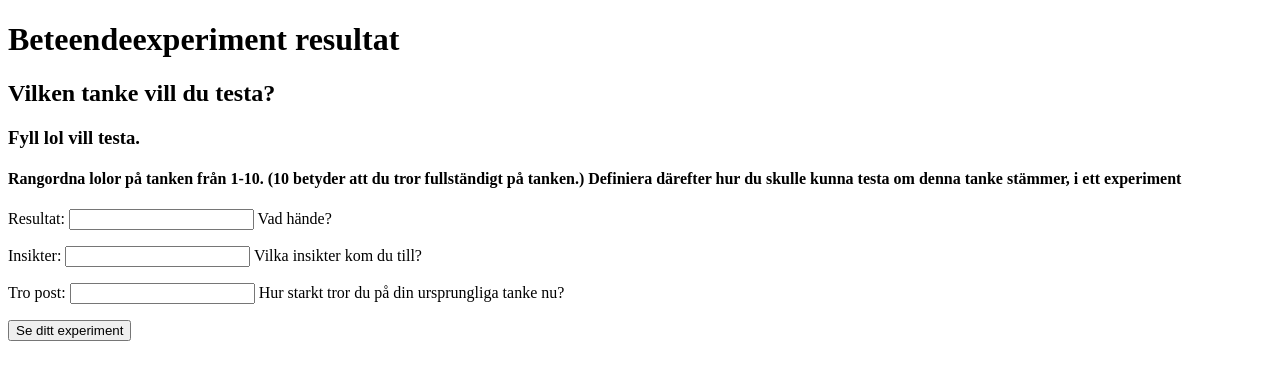
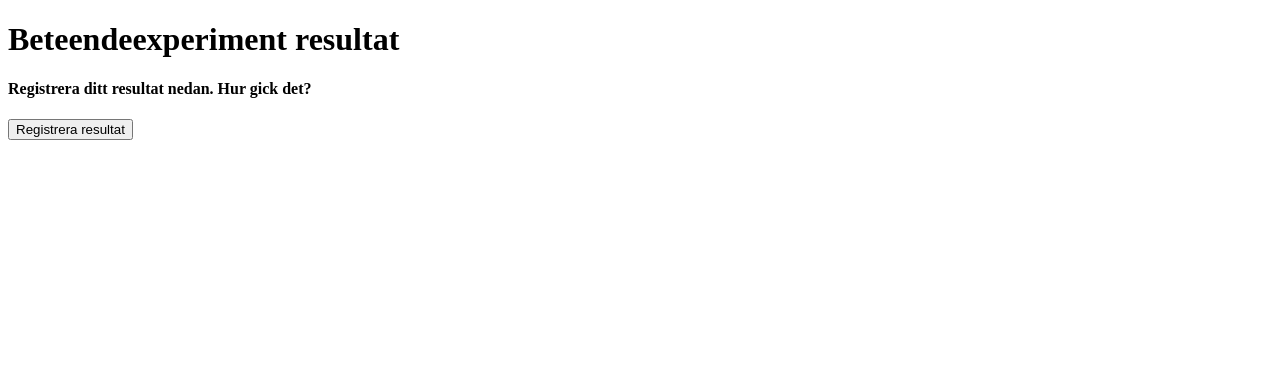
Before and after one commit to MamduhKod/KBT, a Django app: template kbt_app/experiments/templates/experiments/record_result.html in a window 1280 px wide. Shown: the top 380 px of the page. Run offline with Django 5.2, Linux system fonts and the light colour scheme; the template is opened without the code that fills it: values that come from a table or form of the project are taken from there, others are empty.

Commit message:
Fixing the view for recording experiment results

```diff
--- a/kbt_app/experiments/forms.py
+++ b/kbt_app/experiments/forms.py
@@ -3,7 +3,7 @@ from .models import ExperimentResultat
 
 #not used rn.
 
-class ExperimentResultForm(forms.ModelForm):
+class RegistreraResultat(forms.Form):
     class Meta:
         model = ExperimentResultat
         fields = ('resultat', 'insikter', 'tro_post')
--- a/kbt_app/experiments/templates/experiments/Index.html
+++ b/kbt_app/experiments/templates/experiments/Index.html
@@ -17,6 +17,7 @@
   <a href="{% url 'Detail' experiment.id %}">{{ experiment.negativ_tanke }}</a>
   <div class="experiment-item">
     <p> {{ experiment.datum }}</p>
+    <a href="{% url 'Registrera' experiment.pk %}">Record Result</a>
 
 {% empty %}
   <p>Skapa ett första beteendeexperiment genom att trycka på knappen "Skapa nytt experiment".</p>
--- a/kbt_app/experiments/templates/experiments/record_result.html
+++ b/kbt_app/experiments/templates/experiments/record_result.html
@@ -8,12 +8,10 @@
 <body>
 
     <h1>Beteendeexperiment resultat</h1>
-    <h2>Vilken tanke vill du testa?</h2>
-    <h3>Fyll lol vill testa. </h3>
-    <h4> Rangordna lolor på tanken från 1-10. (10 betyder att du tror fullständigt på tanken.)
-      Definiera därefter hur du skulle kunna testa om denna tanke stämmer, i ett experiment</h4>
+
+    <h4> Registrera ditt resultat nedan. Hur gick det?</h4>
     <form method="post">
       {% csrf_token %}
       {{ form.as_p }}
-      <button type="submit">Se ditt experiment</button>
+      <button type="submit">Registrera resultat</button>
     </form>
--- a/kbt_app/experiments/urls.py
+++ b/kbt_app/experiments/urls.py
@@ -1,13 +1,11 @@
 from django.urls import path
 
 from . import views
-from .views import ExperimentPlanView, ExperimentResultatView
+from .views import ExperimentPlanView
 
 urlpatterns = [
     path("", views.Index, name="Index"),
     path('<int:experiment_id>/',views.Detail, name='Detail'),
     path("skapa/",ExperimentPlanView.as_view(), name="Skapa"),
-    path('<int:experiment_id>/record_result/', ExperimentResultatView.as_view(), name='Klart_experiment'),
-    path('<int:experiment_id>/record_result/result', views.Resultat, name='Resultat'),
-
+    path('<int:experiment_id>/registrera',views.Registrera, name='Registrera'),
 ]
```
Also changed, not shown: kbt_app/experiments/views.py (+12 -15 lines).
